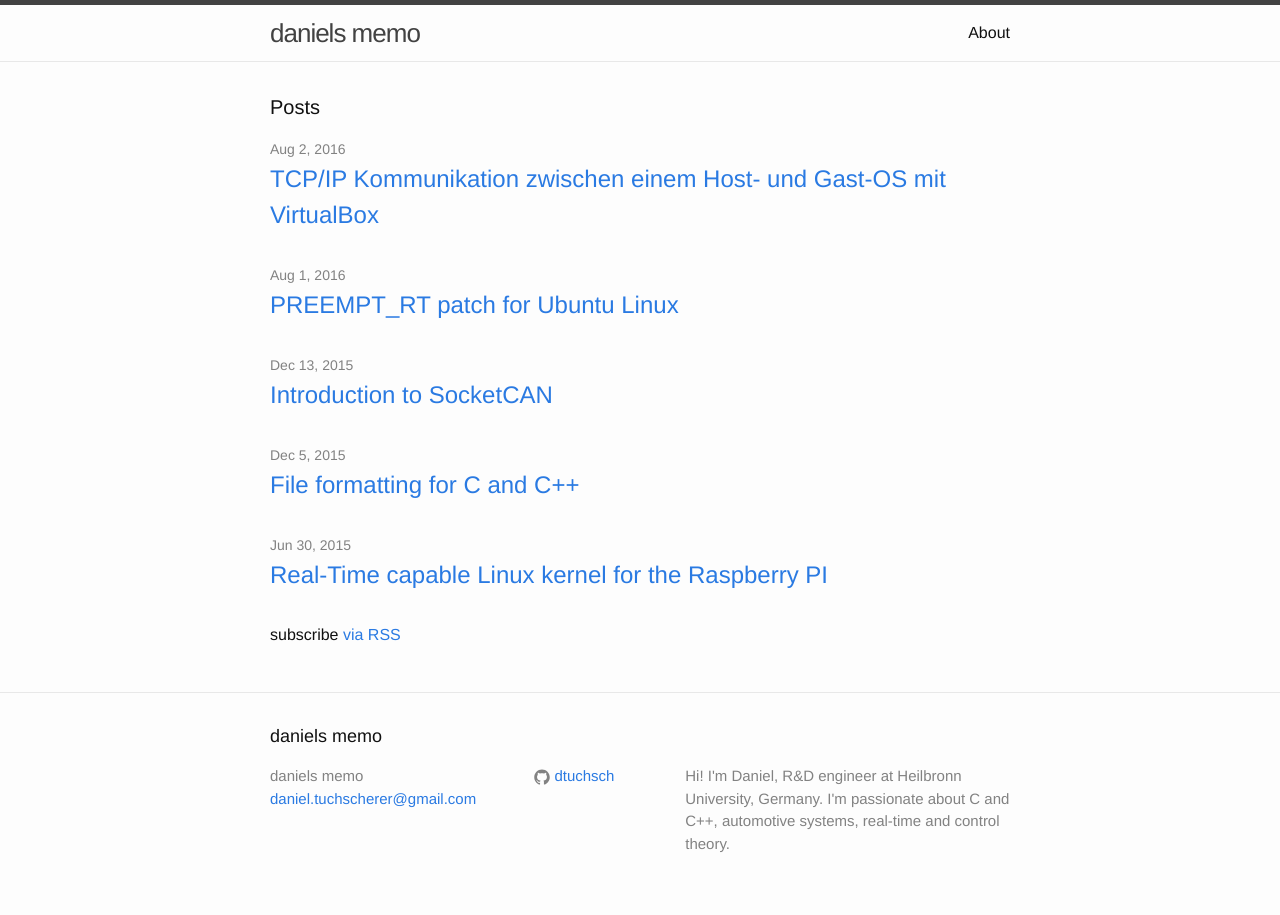
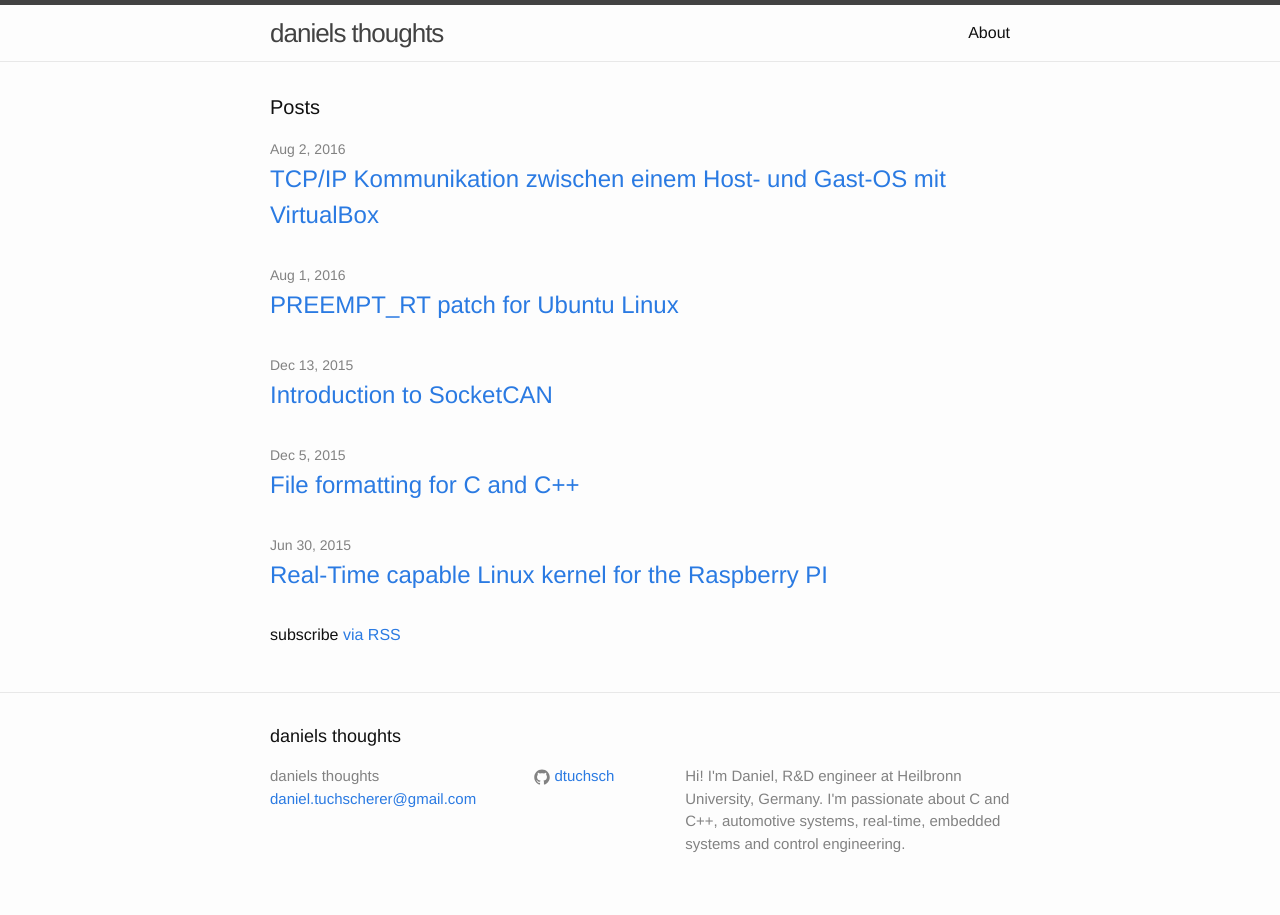
Before and after one commit to chopyy/dtuchsch.github.io, a Jekyll site: the page built from index.html, in a window 1280 px wide. Built offline with Jekyll 4.4.1, drawn with Linux system fonts in a browser that asks for light colours.

Commit message:
Update _config.yml

```diff
--- a/_config.yml
+++ b/_config.yml
@@ -1,9 +1,9 @@
 # Site settings
-title: daniels memo
+title: daniels thoughts
 email: daniel.tuchscherer@gmail.com
 description: > # this means to ignore newlines until "baseurl:"
   Hi! I'm Daniel, R&D engineer at Heilbronn University, Germany.
-  I'm passionate about C and C++, automotive systems, real-time and control theory.
+  I'm passionate about C and C++, automotive systems, real-time, embedded systems and control engineering.
 baseurl: "" # the subpath of your site, e.g. /blog/
 url: "http://dtuchsch.github.io" # the base hostname & protocol for your site
 
```
